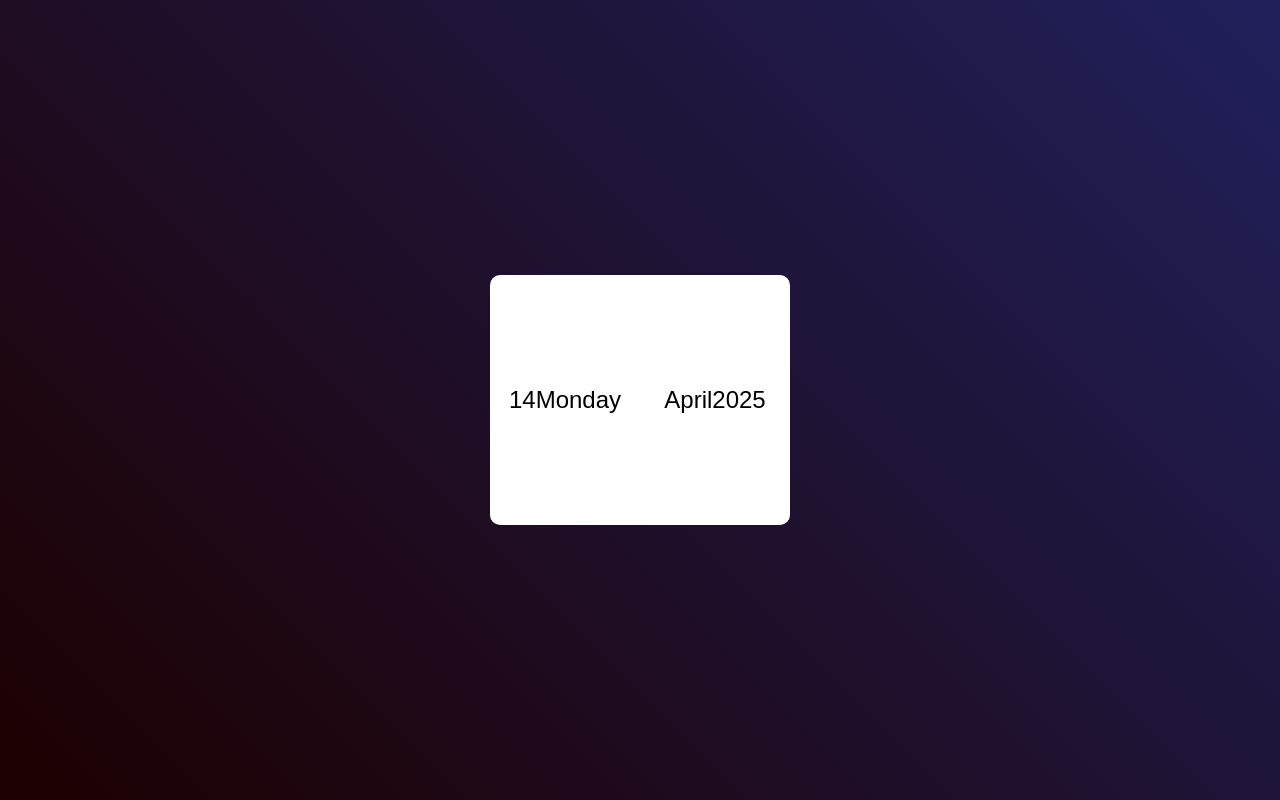
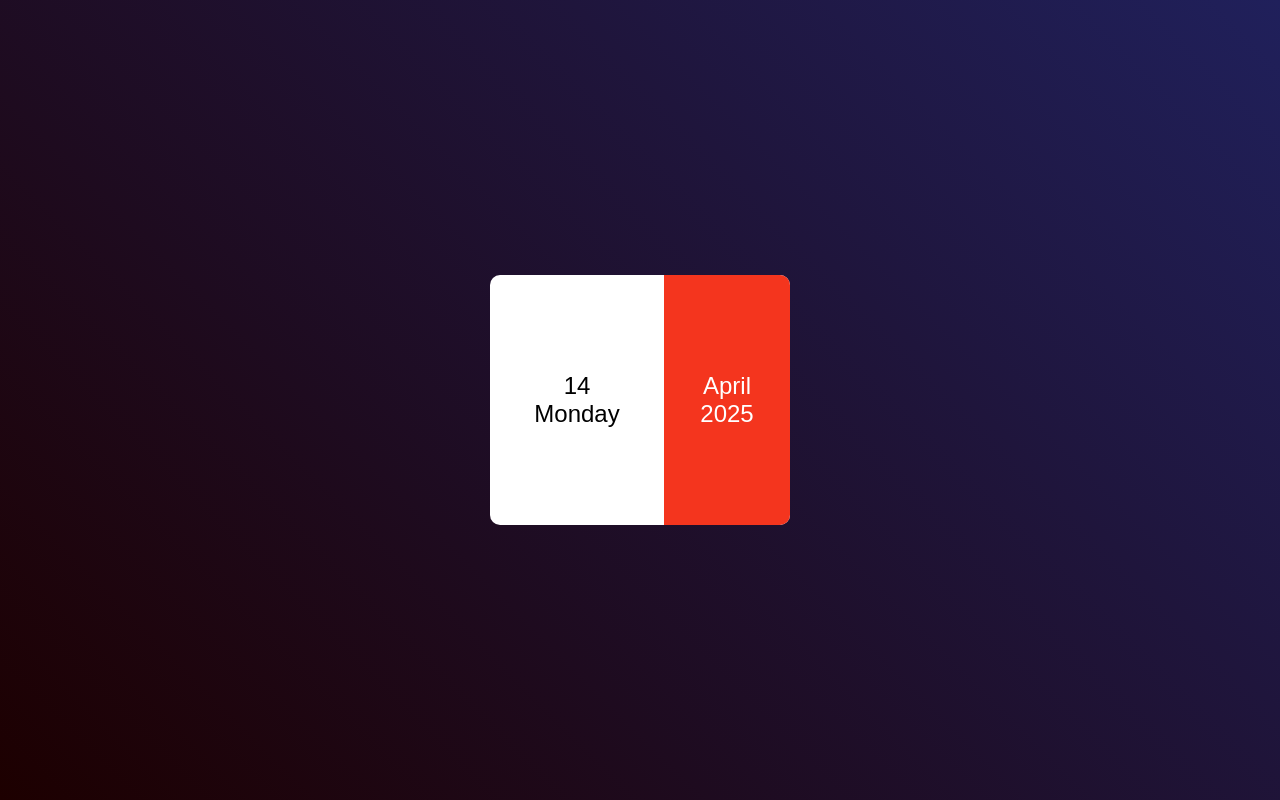
Before and after one commit to rashima200/Calender, a plain HTML site: page index.html in a window 1280 px wide. Drawn offline with Linux system fonts and the light colour scheme.

Commit message:
feat:css is  added

```diff
--- a/style.css
+++ b/style.css
@@ -22,11 +22,22 @@
     border-radius: 10px;
 }
 .left, .right{
-    width: 50%;
+
     height: 100%;
     display: flex;
     align-items: center;
     justify-content: center;
     font-size: 24px;
+    flex-direction: column;
 
 }
+.right{
+    background: #f4351e;
+    color: #fff;
+    width: 42%;
+    border-top-right-radius: 10px ;
+    border-bottom-right-radius: 10px ;
+}
+.left{
+width: 58%;
+}
```
